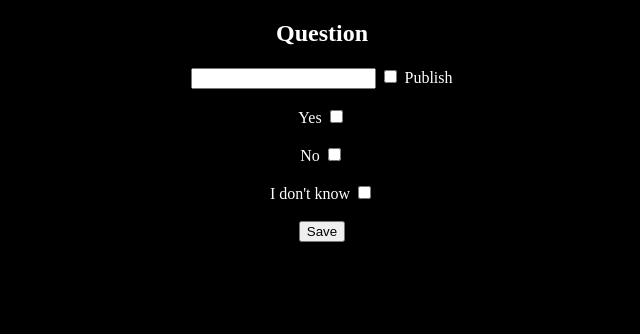
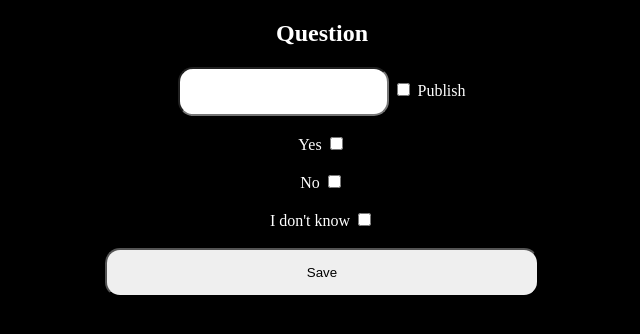
Before and after one commit to BalazsGyulai/Gorog, a PHP site: page / in a window 1280 px wide. Shown: the top 334 px of the page, without its empty margins (318-958 px from the left). Run offline with PHP 8.4, Linux system fonts and the light colour scheme.

Commit message:
Update style.css

```diff
--- a/style.css
+++ b/style.css
@@ -13,3 +13,12 @@ h2
     color: white;
 
 }
+input{
+    border-radius: 15px;
+    padding: 15px;
+}
+#save
+{
+    padding-right: 200px;
+    padding-left: 200px;
+}
```
